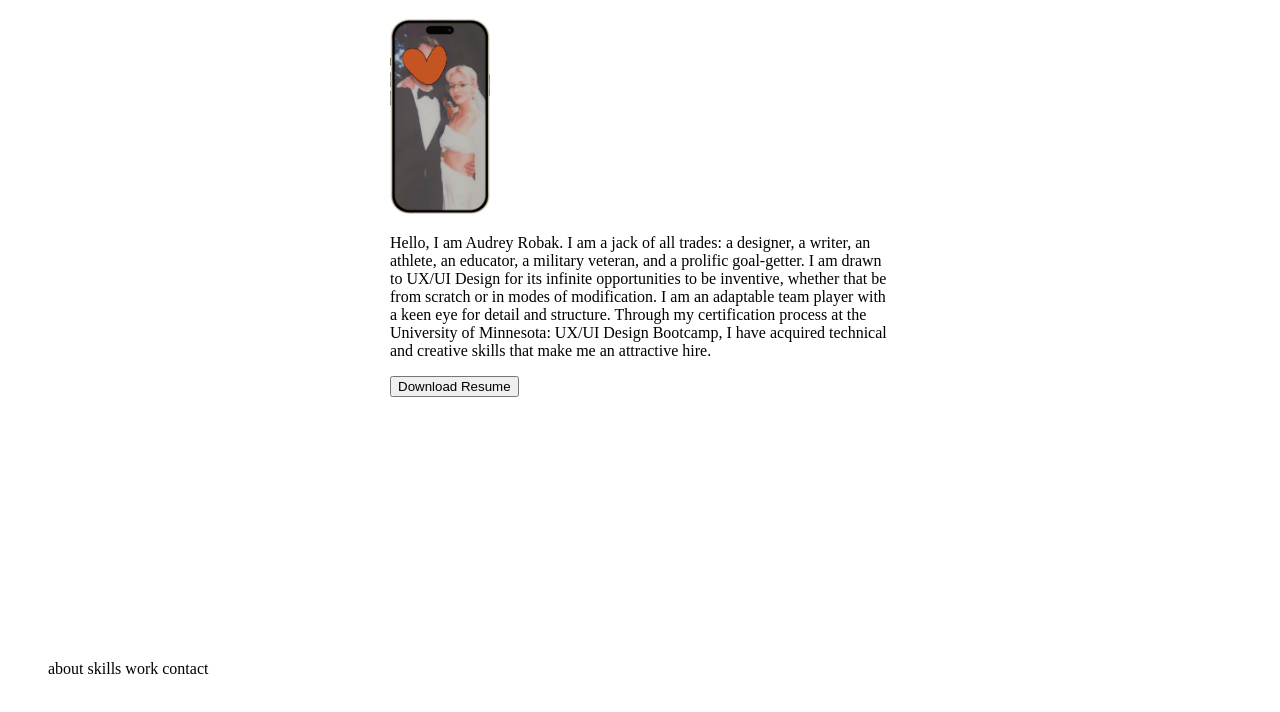
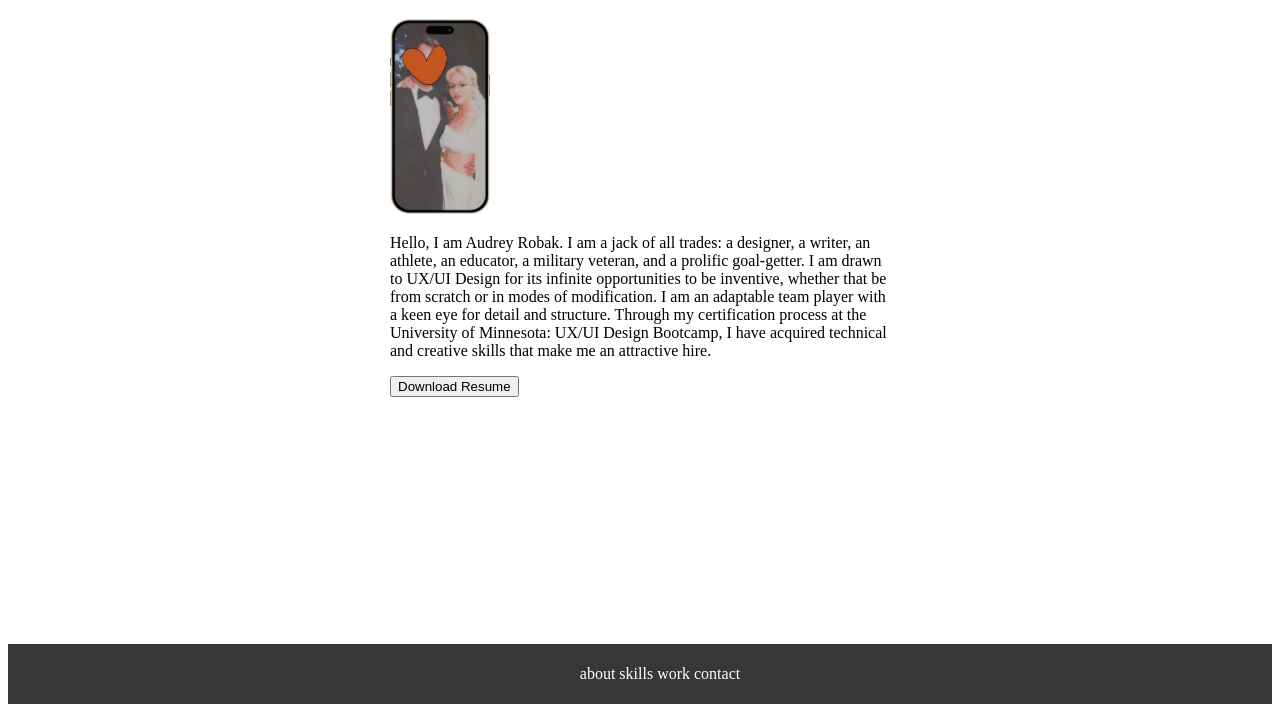
Before and after one commit to audrey-robak/UX_UI_HW_17, a plain HTML site: page index.html in a window 1280 px wide. Shown: the part 103-815 px from the top of the page. Drawn offline with Linux system fonts and the light colour scheme.

Commit message:
updated footer

```diff
--- a/css/style.css
+++ b/css/style.css
@@ -24,5 +24,11 @@
     margin:0 auto;
 }
 .footer {
-    background color: #373738;
+    background-color: #373738;
+    display: flex;
+    justify-content: center;
+    padding: 5px;
 }
+.footer li {
+    color: white;
+}
```
